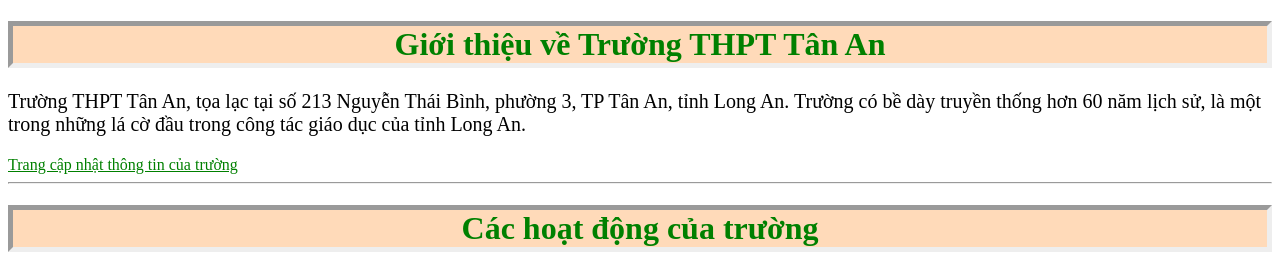
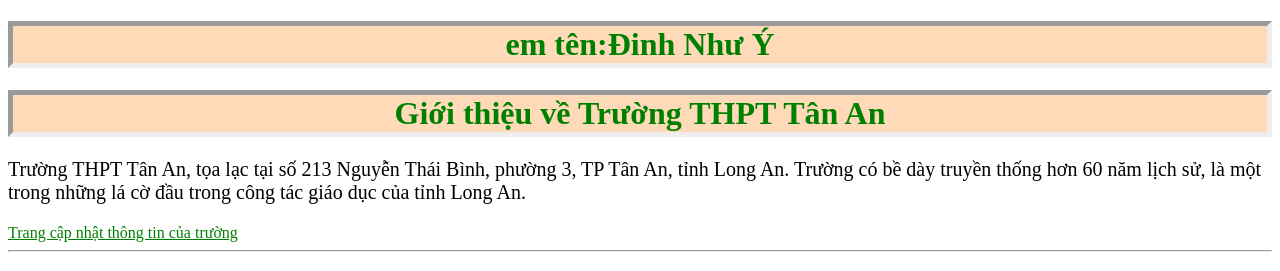
Before and after one commit to Nhan744/nhuyhk2lan1, a plain HTML site: page index.html in a window 1280 px wide. Shown: the top 271 px of the page. Drawn offline with Linux system fonts and the light colour scheme.

Commit message:
Update index.html

```diff
--- a/index.html
+++ b/index.html
@@ -21,7 +21,7 @@
 </style>
 </head>
 <body>
-
+<h1>em tên:Đinh Như Ý</h1>
 <h1> Giới thiệu về Trường THPT Tân An </h1>
 <p>Trường THPT Tân An, tọa lạc tại số 213 Nguyễn Thái Bình, phường 3, TP Tân An, tỉnh Long An. Trường có bề dày truyền thống hơn 60 năm lịch sử, là một trong những lá cờ đầu trong công tác giáo dục của tỉnh Long An.</p>
 <a href="https://www.facebook.com/DoantruongTHPTTanAn"> Trang cập nhật thông tin của trường</a>
```
